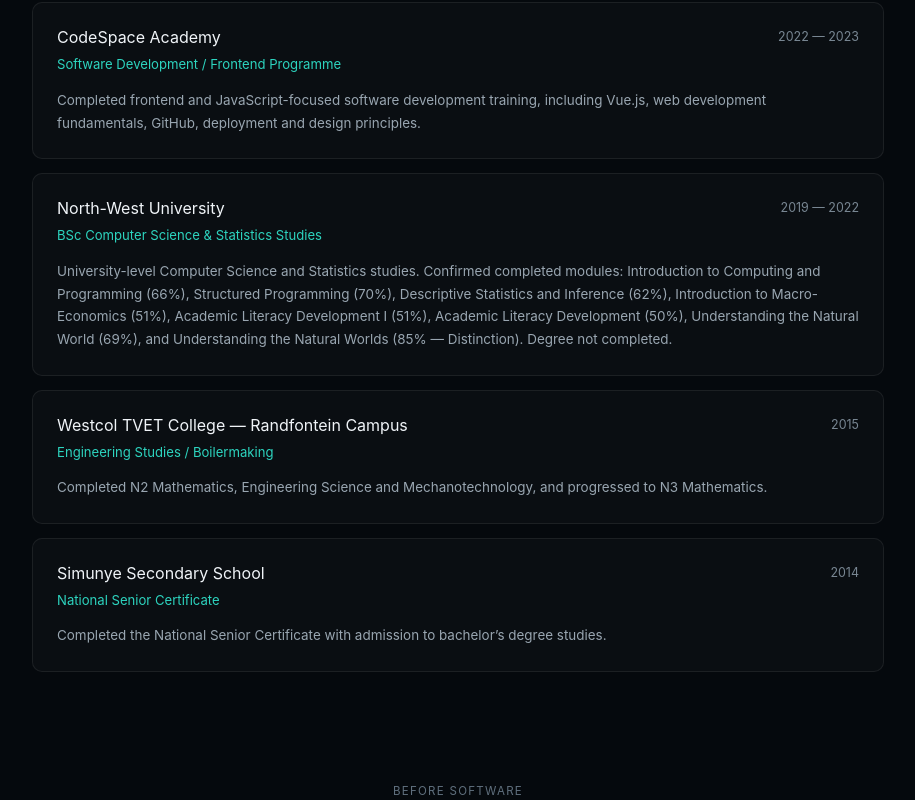
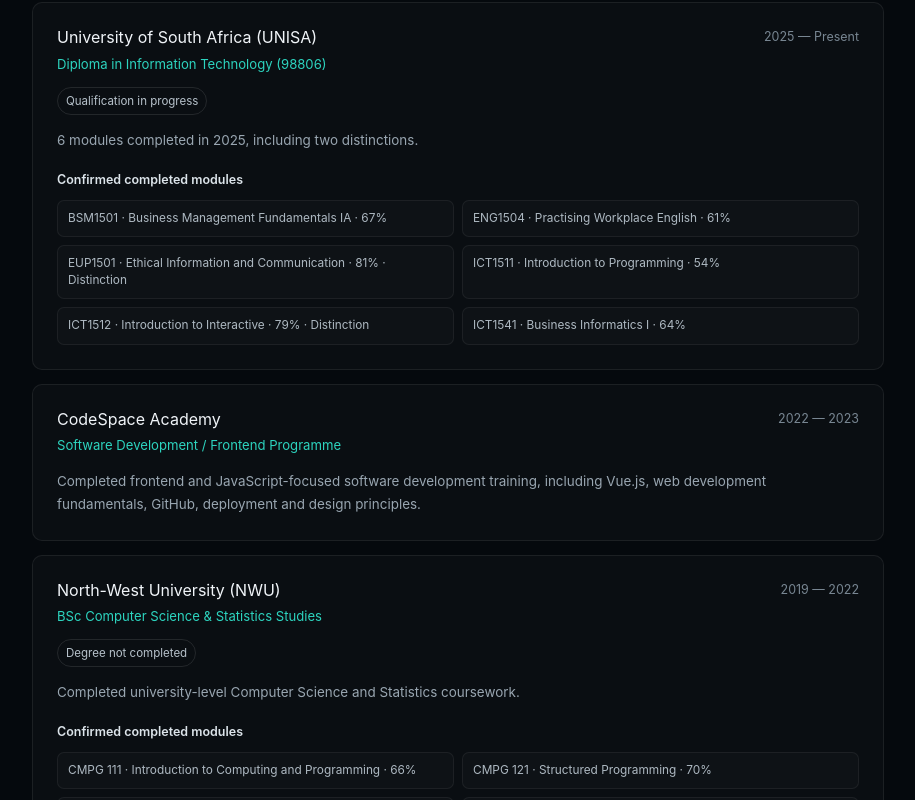
Before and after one commit to keketsoleu25/recruiter-magnet, a Vue app: page / in a window 1280 px wide. Shown: the part 3780-4580 px from the top of the page, without its empty margins (182-1097 px from the left). Built offline with nearby package versions, Linux system fonts and the light colour scheme.

Commit message:
feat: add UNISA Diploma in IT academic progress

```diff
--- a/src/components/EducationSection.vue
+++ b/src/components/EducationSection.vue
@@ -1,41 +1,57 @@
 <script setup lang="ts">
-/*
- * EducationSection
- * Education is presented accurately and concisely.
- * The NWU entry clearly states studies rather than implying degree completion.
- */
-
+/* EducationSection — verified education only. */
 const education = [
+  {
+    institution: 'University of South Africa (UNISA)',
+    programme: 'Diploma in Information Technology (98806)',
+    period: '2025 — Present',
+    status: 'Qualification in progress',
+    description: '6 modules completed in 2025, including two distinctions.',
+    modules: [
+      'BSM1501 · Business Management Fundamentals IA · 67%',
+      'ENG1504 · Practising Workplace English · 61%',
+      'EUP1501 · Ethical Information and Communication · 81% · Distinction',
+      'ICT1511 · Introduction to Programming · 54%',
+      'ICT1512 · Introduction to Interactive · 79% · Distinction',
+      'ICT1541 · Business Informatics I · 64%',
+    ],
+  },
   {
     institution: 'CodeSpace Academy',
     programme: 'Software Development / Frontend Programme',
     period: '2022 — 2023',
-    description:
-      'Completed frontend and JavaScript-focused software development training, including Vue.js, web development fundamentals, GitHub, deployment and design principles.',
+    description: 'Completed frontend and JavaScript-focused software development training, including Vue.js, web development fundamentals, GitHub, deployment and design principles.',
   },
   {
-    institution: 'North-West University',
+    institution: 'North-West University (NWU)',
     programme: 'BSc Computer Science & Statistics Studies',
     period: '2019 — 2022',
-    description:
-      'University-level Computer Science and Statistics studies. Confirmed completed modules: Introduction to Computing and Programming (66%), Structured Programming (70%), Descriptive Statistics and Inference (62%), Introduction to Macro-Economics (51%), Academic Literacy Development I (51%), Academic Literacy Development (50%), Understanding the Natural World (69%), and Understanding the Natural Worlds (85% — Distinction). Degree not completed.',
+    status: 'Degree not completed',
+    description: 'Completed university-level Computer Science and Statistics coursework.',
+    modules: [
+      'CMPG 111 · Introduction to Computing and Programming · 66%',
+      'CMPG 121 · Structured Programming · 70%',
+      'STTN 115 · Descriptive Statistics and Inference · 62%',
+      'ECON 122 · Introduction to Macro-Economics · 51%',
+      'ALDE 111 · Academic Literacy Development I · 51%',
+      'ALDE 122 · Academic Literacy Development · 50%',
+      'WVNS 211 · Understanding the Natural World · 69%',
+      'WVNS 221 · Understanding the Natural Worlds · 85% · Distinction',
+    ],
   },
   {
     institution: 'Westcol TVET College — Randfontein Campus',
     programme: 'Engineering Studies / Boilermaking',
     period: '2015',
-    description:
-      'Completed N2 Mathematics, Engineering Science and Mechanotechnology, and progressed to N3 Mathematics.',
+    description: 'Completed N2 Mathematics, Engineering Science and Mechanotechnology, and progressed to N3 Mathematics.',
   },
   {
     institution: 'Simunye Secondary School',
     programme: 'National Senior Certificate',
     period: '2014',
-    description:
-      'Completed the National Senior Certificate with admission to bachelor’s degree studies.',
+    description: 'Completed the National Senior Certificate with admission to bachelor’s degree studies.',
   },
 ]
-
 </script>
 
 <template>
@@ -47,131 +63,55 @@
     </div>
 
     <div class="education-grid">
-      <article
-        v-for="item in education"
-        :key="item.institution"
-        class="education-card"
-      >
+      <article v-for="item in education" :key="item.institution" class="education-card">
         <div class="education-top">
           <div>
             <h3>{{ item.institution }}</h3>
             <p class="programme">{{ item.programme }}</p>
           </div>
-
           <span class="period">{{ item.period }}</span>
         </div>
 
+        <span v-if="item.status" class="status">{{ item.status }}</span>
         <p class="description">{{ item.description }}</p>
+
+        <div v-if="item.modules" class="modules">
+          <p class="modules-title">Confirmed completed modules</p>
+          <div class="module-grid">
+            <div v-for="module in item.modules" :key="module" class="module-chip">
+              {{ module }}
+            </div>
+          </div>
+        </div>
       </article>
     </div>
   </section>
 </template>
 
 <style scoped>
-.education-section {
-  width: 100%;
-  max-width: 900px;
-  margin-inline: auto;
-  padding: 18px 16px 84px;
+.education-section { width: 100%; max-width: 900px; margin-inline: auto; padding: 18px 16px 84px; }
+.section-heading { margin-bottom: 30px; text-align: center; }
+.section-heading p { margin: 0 0 8px; color: #60707e; font-size: .72rem; letter-spacing: .11em; text-transform: uppercase; }
+.section-heading h2 { margin: 0; font-size: clamp(1.75rem, 8vw, 2.5rem); line-height: 1.15; }
+.section-heading span { display: block; width: 56px; height: 2px; margin: 14px auto 0; background: #2dd4bf; }
+.education-grid { display: grid; gap: 14px; }
+.education-card { min-width: 0; padding: 20px; background: rgba(255,255,255,.025); border: 1px solid rgba(255,255,255,.07); border-radius: 10px; }
+.education-top { display: flex; flex-direction: column; gap: 7px; }
+.education-card h3 { margin: 0; color: #f0f4f8; font-size: 1rem; line-height: 1.35; }
+.programme { margin: 6px 0 0; color: #2dd4bf; font-size: .82rem; line-height: 1.5; }
+.period { color: #788692; font-size: .78rem; }
+.status { display: inline-block; margin-top: 12px; padding: 4px 8px; color: #b7c2cb; font-size: .72rem; border: 1px solid rgba(255,255,255,.1); border-radius: 999px; }
+.description { margin: 14px 0 0; color: #99a6b1; font-size: .84rem; line-height: 1.7; }
+.modules { margin-top: 18px; }
+.modules-title { margin: 0 0 10px; color: #dce4ea; font-size: .78rem; font-weight: 600; }
+.module-grid { display: grid; gap: 8px; }
+.module-chip { padding: 9px 10px; color: #aeb9c2; font-size: .74rem; line-height: 1.45; background: rgba(255,255,255,.02); border: 1px solid rgba(255,255,255,.06); border-radius: 7px; }
+@media (min-width: 640px) {
+  .education-section { padding-inline: 20px; }
+  .education-card { padding: 24px; }
+  .education-top { flex-direction: row; justify-content: space-between; gap: 20px; }
+  .period { flex: 0 0 auto; white-space: nowrap; }
+  .module-grid { grid-template-columns: repeat(2, minmax(0, 1fr)); }
 }
-
-.section-heading {
-  margin-bottom: 30px;
-  text-align: center;
-}
-
-.section-heading p {
-  margin: 0 0 8px;
-  color: #60707e;
-  font-size: 0.72rem;
-  letter-spacing: 0.11em;
-  text-transform: uppercase;
-}
-
-.section-heading h2 {
-  margin: 0;
-  font-size: clamp(1.75rem, 8vw, 2.5rem);
-  line-height: 1.15;
-}
-
-.section-heading span {
-  display: block;
-  width: 56px;
-  height: 2px;
-  margin: 14px auto 0;
-  background: #2dd4bf;
-}
-
-.education-grid {
-  display: grid;
-  gap: 14px;
-}
-
-.education-card {
-  min-width: 0;
-  padding: 20px;
-
-  background: rgba(255, 255, 255, 0.025);
-  border: 1px solid rgba(255, 255, 255, 0.07);
-  border-radius: 10px;
-}
-
-.education-top {
-  display: flex;
-  flex-direction: column;
-  gap: 7px;
-}
-
-.education-card h3 {
-  margin: 0;
-  color: #f0f4f8;
-  font-size: 1rem;
-  line-height: 1.35;
-}
-
-.programme {
-  margin: 6px 0 0;
-  color: #2dd4bf;
-  font-size: 0.82rem;
-  line-height: 1.5;
-}
-
-.period {
-  color: #788692;
-  font-size: 0.78rem;
-}
-
-.description {
-  margin: 14px 0 0;
-  color: #99a6b1;
-  font-size: 0.84rem;
-  line-height: 1.7;
-}
-
-@media (min-width: 640px) {
-  .education-section {
-    padding-inline: 20px;
-  }
-
-  .education-card {
-    padding: 24px;
-  }
-
-  .education-top {
-    flex-direction: row;
-    justify-content: space-between;
-    gap: 20px;
-  }
-
-  .period {
-    flex: 0 0 auto;
-    white-space: nowrap;
-  }
-}
-
-@media (min-width: 768px) {
-  .education-section {
-    padding: 20px 24px 100px;
-  }
-}
+@media (min-width: 768px) { .education-section { padding: 20px 24px 100px; } }
 </style>
```
